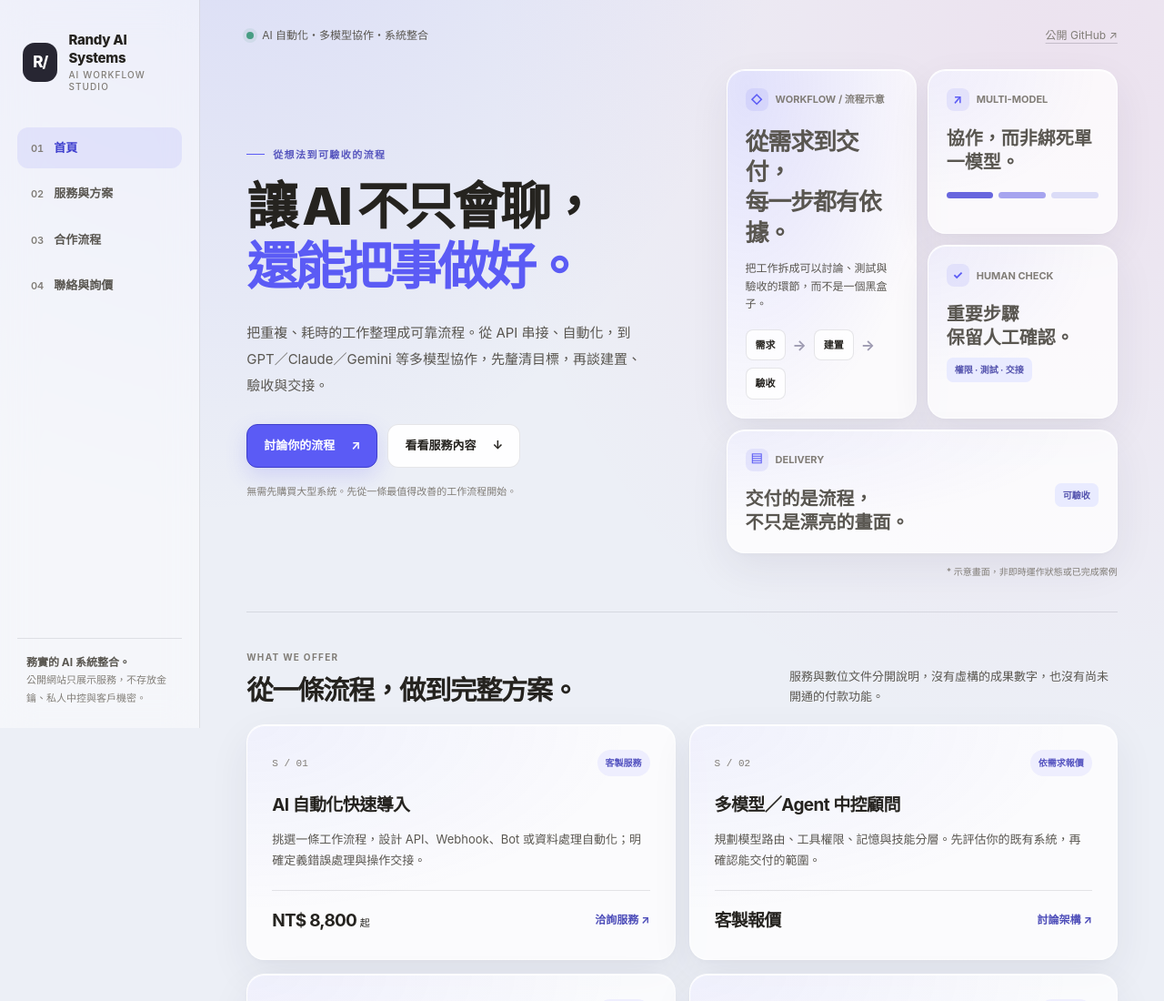
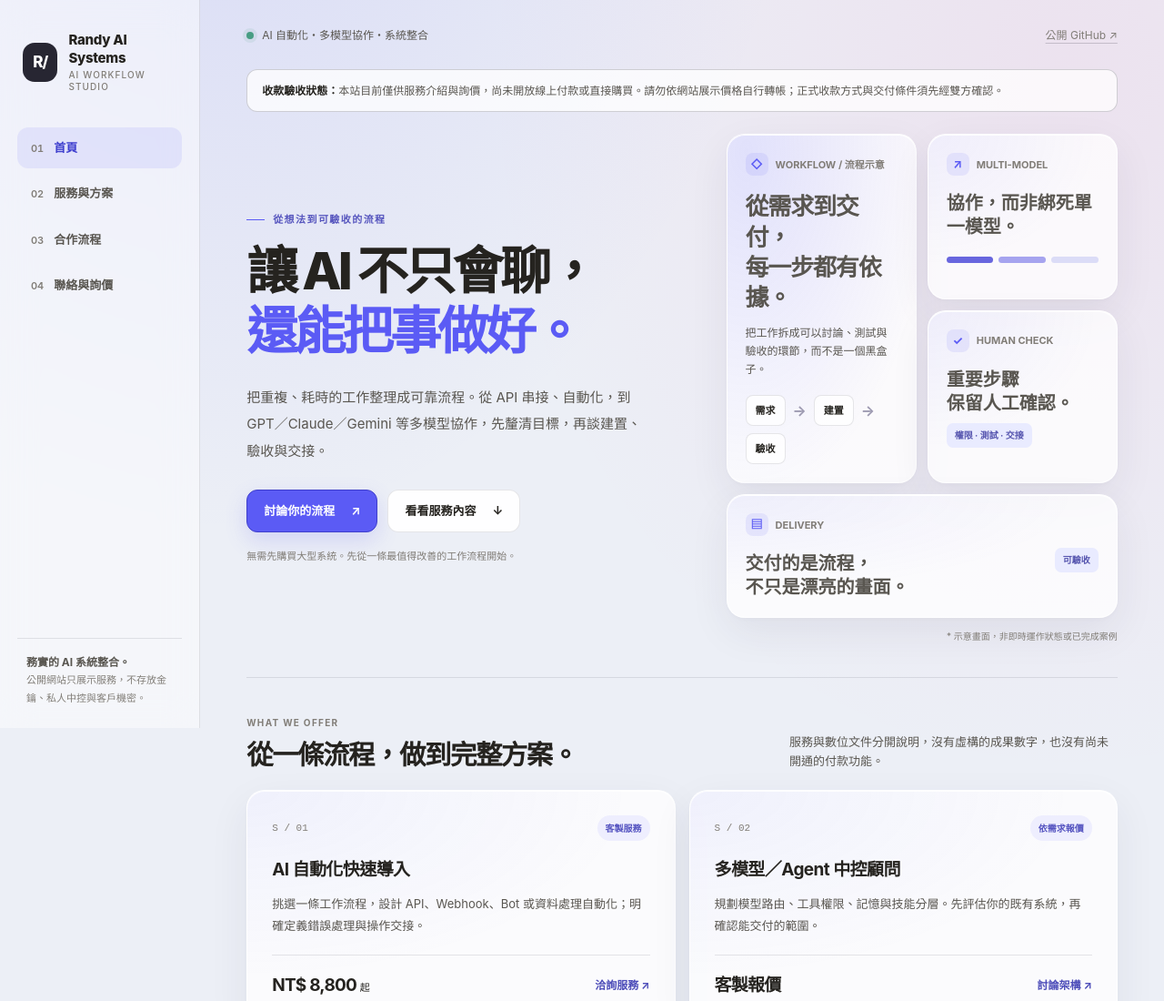
Before and after one commit to nr0225/randy-ai-systems-web, a plain HTML site: page index.html in a window 1280 px wide. Shown: the top 1100 px of the page at 91% size. Drawn offline with Linux system fonts and the light colour scheme.

Commit message:
Add visible no-checkout disclosure before published prices

```diff
--- a/index.html
+++ b/index.html
@@ -43,6 +43,7 @@
       <span class="available">AI 自動化・多模型協作・系統整合</span>
       <a href="https://github.com/nr0225" target="_blank" rel="noopener noreferrer">公開 GitHub ↗</a>
     </div>
+    <p class="launch-notice" role="status"><strong>收款驗收狀態：</strong>本站目前僅供服務介紹與詢價，尚未開放線上付款或直接購買。請勿依網站展示價格自行轉帳；正式收款方式與交付條件須先經雙方確認。</p>
 
     <section class="hero" aria-labelledby="hero-title">
       <div class="hero-text">
```
